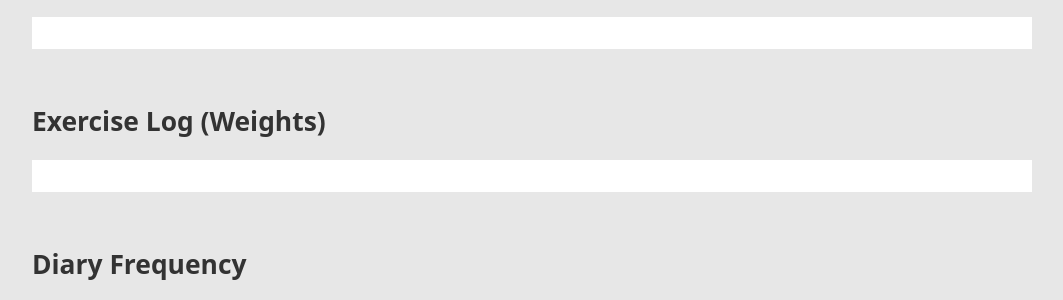
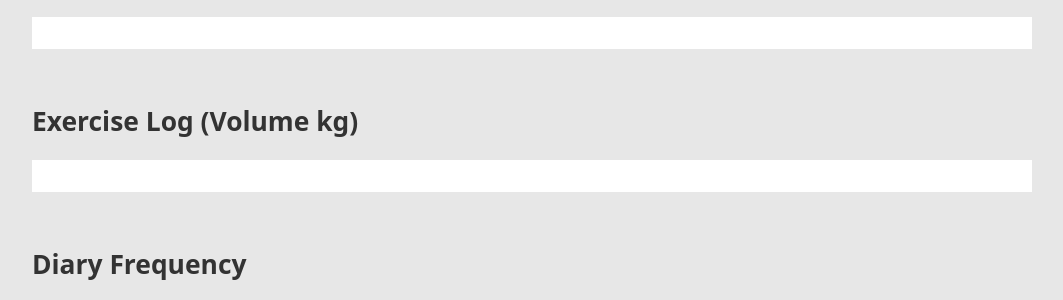
Before and after one commit to IslayAnderson/fitness, a PHP site: template templates/data.twig in a window 1280 px wide. Shown: the part 255-555 px from the top of the page, without its empty margins (0-1063 px from the left). Run offline with PHP 8.4, Linux system fonts and the light colour scheme; the template is opened without the code that fills it, so the values that code supplies are empty; some libraries are stand-ins or nearby versions.

Commit message:
updated line graph to show volume

```diff
--- a/src/Controller/ApiController.php
+++ b/src/Controller/ApiController.php
@@ -15,7 +15,7 @@ class ApiController {
             case 'diary':
                 return $this->fetchAll('SELECT * FROM diary ORDER BY datetime DESC LIMIT 500');
             case 'measurements':
-            case 'measurments': // accept both
+            case 'measurments': // accept both, lol why?
                 return $this->fetchAll('SELECT m.*, b.name as body_part_name FROM measurements m LEFT JOIN body b ON m.body_part = b.id ORDER BY m.datetime DESC LIMIT 1000');
             case 'body':
                 return $this->fetchAll('SELECT * FROM body');
--- a/templates/data.twig
+++ b/templates/data.twig
@@ -10,7 +10,7 @@
                 <div id="measurementsChart" class="chart__stage" role="img" aria-label="Measurements over time"></div>
             </article>
 
-            <h2 class="chart__title">Exercise Log (Weights)</h2>
+            <h2 class="chart__title">Exercise Log (Volume kg)</h2>
             <article class="chart">
                 <div id="exerciseChart" class="chart__stage" role="img" aria-label="Weights over recent logs"></div>
             </article>
```
Also changed, not shown: public/assets/js/pages/data.js.
